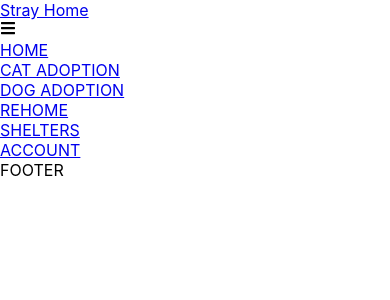
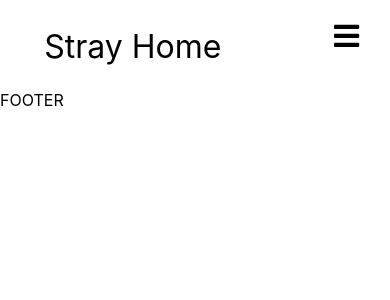
Before and after one commit to cloudymolecule/stray-home, a React (Create React App) app: page / in a window 390 px wide. Shown: the top 300 px of the page. Built offline with nearby package versions, Linux system fonts and the light colour scheme.

Commit message:
Update Nav.css

```diff
--- a/src/styles/Nav.css
+++ b/src/styles/Nav.css
@@ -0,0 +1,179 @@
+.nav {
+    background: #fff;
+    height: 90px;
+    display: flex;
+    justify-content: center;
+    align-items: center;
+    font-size: 1.2rem;
+    position: sticky;
+    top: 0;
+    z-index: 999;
+}
+
+.nav-container {
+    display: flex;
+    justify-content:center;
+    height: 60px;
+}
+
+.container {
+    z-index: 1;
+    width: 100%;
+    max-width: 1300px;
+    margin-right: auto;
+    margin-left: auto;
+    padding-right: 20px;
+    padding-left: 20px;
+}
+
+.nav-link {
+    color: rgb(0, 0, 0);
+    display: flex;
+    align-items: center;
+    text-decoration: none;
+    padding: 0.5rem 1rem;
+    height: 100%;
+}
+
+.nav-logo {
+    color: rgb(0, 0, 0);
+    justify-self: start;
+    cursor: pointer;
+    text-decoration: none;
+    font-size: 3rem;
+    display: flex;
+    align-items: center;
+}
+
+.nav-icon {
+    margin-right: 1rem;
+    height: 7vh;
+    border-bottom: 5px solid transparent;
+}
+
+.nav-menu {
+    display: flex;
+    align-items: center;
+    justify-content: center;
+    list-style: none;
+    text-align: center;
+    justify-content: flex-start;
+}
+
+.nav-item {
+    height: 80px;
+    border-bottom: 5px solid transparent;
+}
+
+.nav-item:hover {
+    border-bottom: 5px solid #00eeff;
+}
+
+.fa-bars {
+    color: rgb(0, 0, 0);
+}
+
+.menu-icon {
+    display: none;
+}
+
+.nav-name {
+    display: none;
+}
+
+@media screen and (max-width: 960px) {
+
+    .NavItems {
+      position: relative;
+    }
+
+    .nav-icon {
+        display:none;
+    }
+
+    .nav-name {
+        display:block ;
+    }
+
+    .nav-logo {
+        color: rgb(0, 0, 0);
+        justify-self: start;
+        cursor: pointer;
+        text-decoration: none;
+        font-size: 2rem;
+        display: flex;
+        align-items: center;
+        padding-top: 5px;
+    }
+
+    .nav-menu {
+      display: flex;
+      flex-direction: column;
+      width: 100%;
+      height: 90vh;
+      position: absolute;
+      top: 80px;
+      left: 100%;
+      opacity: 1;
+      transition: all 0.5s ease;
+    }
+
+    .nav-menu.active {
+      background: rgb(255, 255, 255);
+      left: 0;
+      opacity: 1;
+      transition: all 0.6s ease;
+      z-index: 1;
+    }
+
+    .nav-links {
+      text-align: center;
+      padding: 2rem;
+      width: 100%;
+      display: table;
+    }
+
+    .nav-links:hover {
+      color: #f00946;
+      transform: scale(1.2);
+      transition: all 0.3s ease;
+    }
+
+    .nav-item:hover {
+      border: none;
+    }
+
+    .nav-item {
+      width: 100%;
+    }
+
+    .nav-logo {
+      position: absolute;
+      top: 0;
+      left: 0;
+      transform: translate(25%, 50%);
+    }
+
+    .menu-icon {
+      display: block;
+      position: absolute;
+      top: 0;
+      right: 0;
+      transform: translate(-100%, 60%);
+      font-size: 1.8rem;
+      cursor: pointer;
+    }
+
+    .fa-times {
+      color: rgb(0, 0, 0);
+      font-size: 2rem;
+    }
+
+    .nav-btn {
+      display: flex;
+      justify-content: center;
+      align-items: center;
+      width: 100%;
+      height: 120px;
+    }
+}
```
